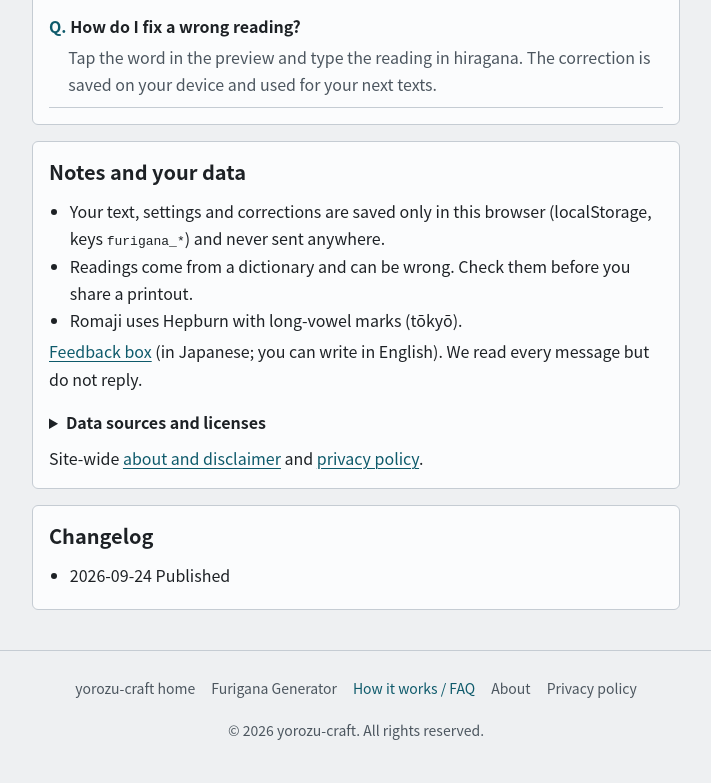
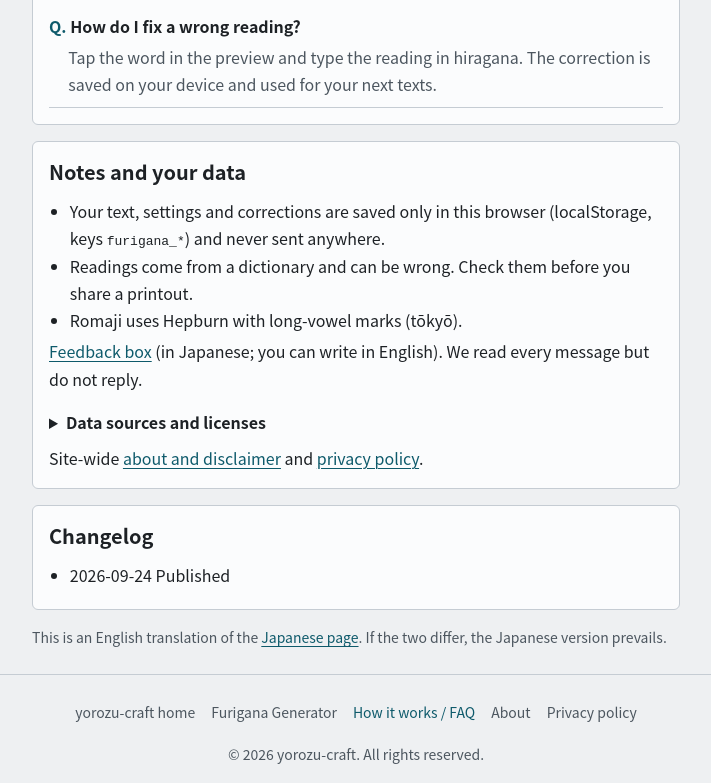
Before and after one commit to YouheiOonuki/furigana, a website: page en/guide.html in a window 1280 px wide. Shown: the part 1651-2434 px from the top of the page, without its empty margins (284-995 px from the left). Before the commit the page ends 2410 px from the top, so only its background shows below. Drawn offline with Linux system fonts and the light colour scheme.

Commit message:
英語ページに「日本語版が正」の 1 文（IMPLEMENTER 6 章 (3)、ROADMAP 7.177）
en/ の 1 枚の </main> の直前に、既にあるページと同じ形の 1 行を足した。
対のパスは各ページの hreflang="ja" の alternate から相対で作った。

Co-Authored-By: Claude Opus 5.5 <noreply@anthropic.com>

```diff
--- a/en/guide.html
+++ b/en/guide.html
@@ -141,6 +141,7 @@
       </ul>
     </article>
 
+    <p class="small translation-note">This is an English translation of the <a href="../guide.html" hreflang="ja">Japanese page</a>. If the two differ, the Japanese version prevails.</p>
   </main>
 
   <footer class="app-footer">
```
